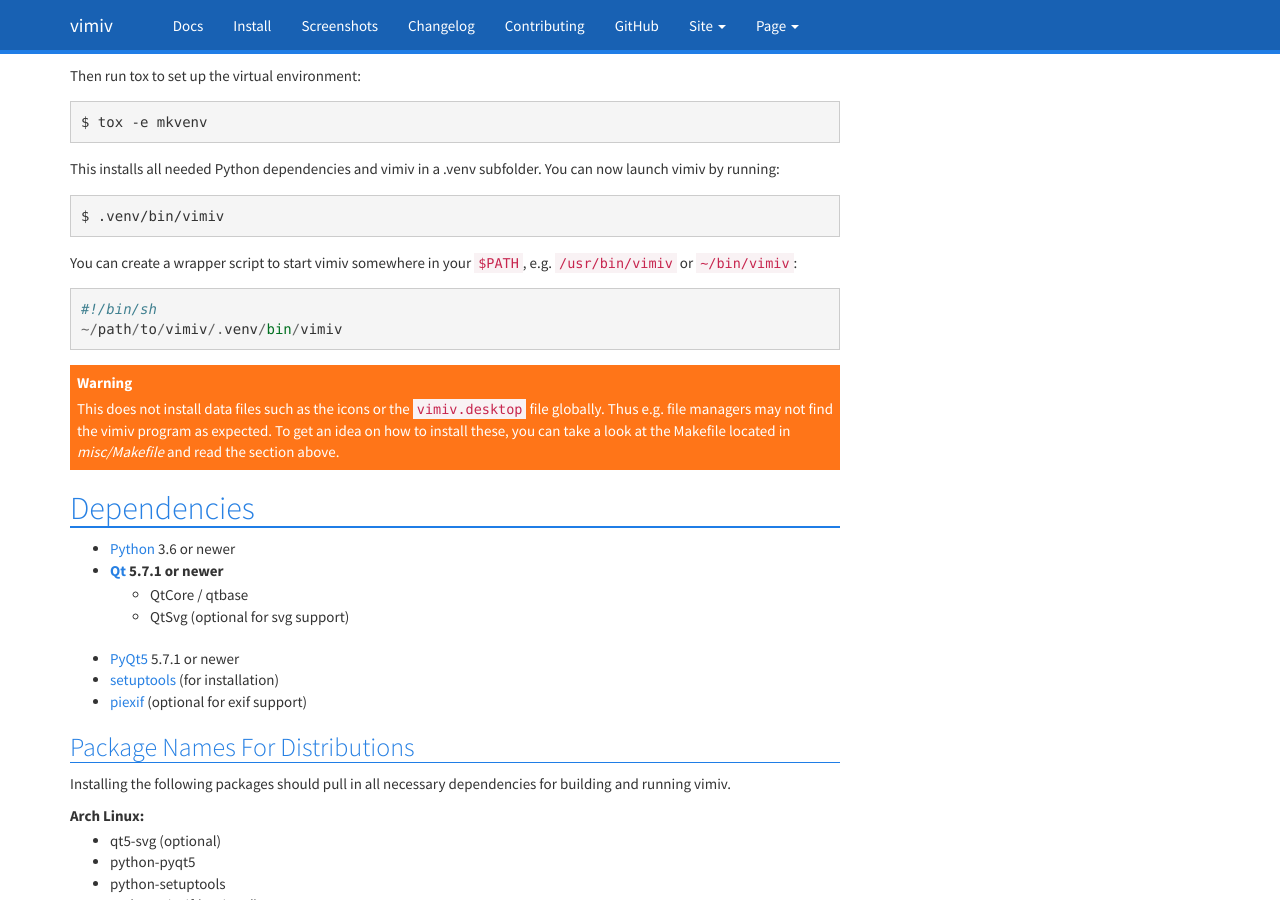
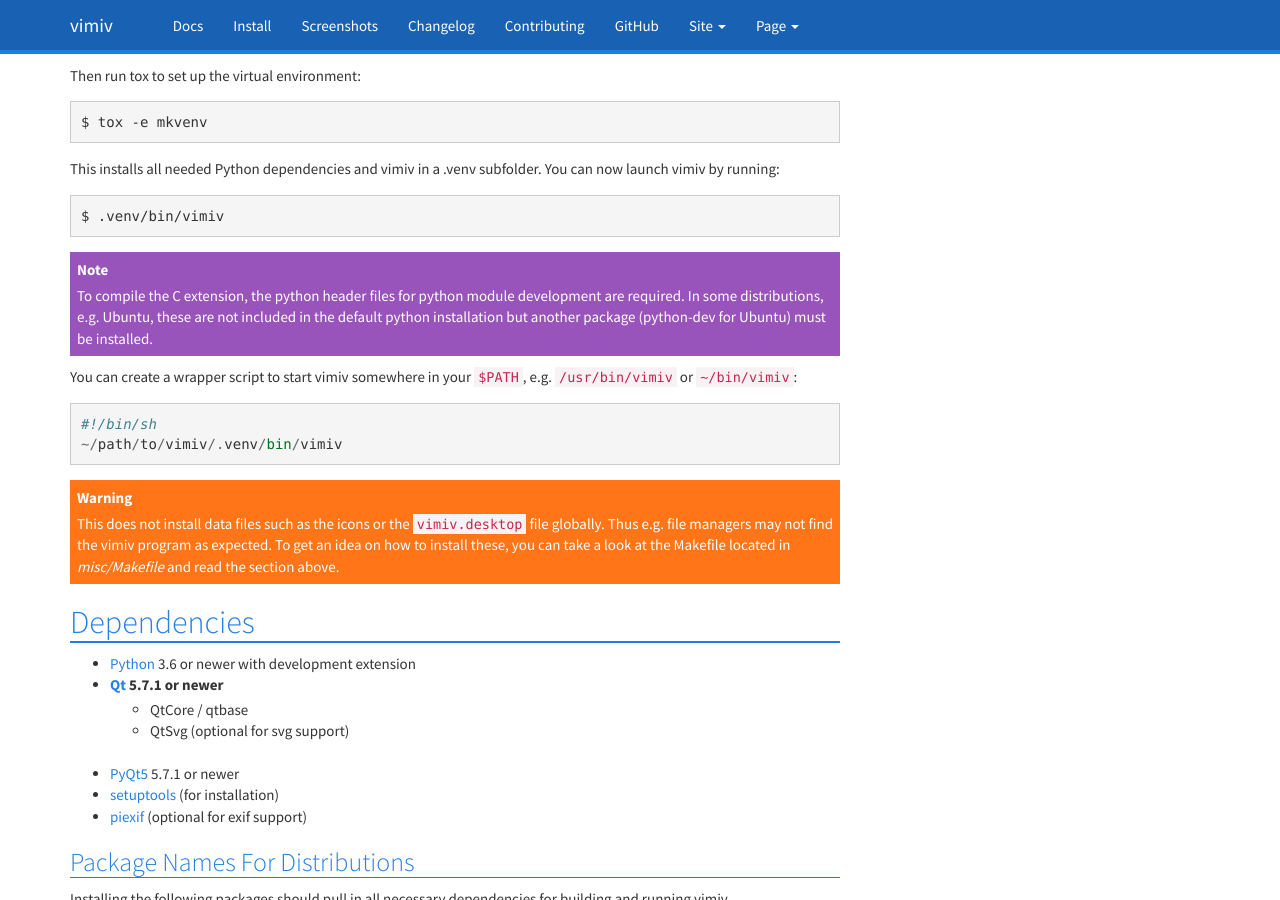
Before and after one commit to karlch/vimiv-qt, a Sphinx documentation site: the page built from docs/documentation/install.rst, in a window 1280 px wide and 900 px high, scrolled down 991 px. Built offline with Sphinx 7.4.7, drawn with Linux system fonts in a browser that asks for light colours.

Commit message:
Document need of python-dev for tox installation

```diff
--- a/docs/documentation/install.rst
+++ b/docs/documentation/install.rst
@@ -57,6 +57,12 @@
 
     $ .venv/bin/vimiv
 
+.. note::
+
+   To compile the C extension, the python header files for python module development are
+   required. In some distributions, e.g. Ubuntu, these are not included in the default
+   python installation but another package (python-dev for Ubuntu) must be installed.
+
 You can create a wrapper script to start vimiv somewhere in your ``$PATH``,
 e.g.  ``/usr/bin/vimiv`` or ``~/bin/vimiv``::
 
@@ -74,7 +80,7 @@
 Dependencies
 ------------
 
-* `Python <http://www.python.org/>`_ 3.6 or newer
+* `Python <http://www.python.org/>`_ 3.6 or newer with development extension
 * `Qt <http://qt.io/>`_   5.7.1 or newer
     - QtCore / qtbase
     - QtSvg (optional for svg support)
```
